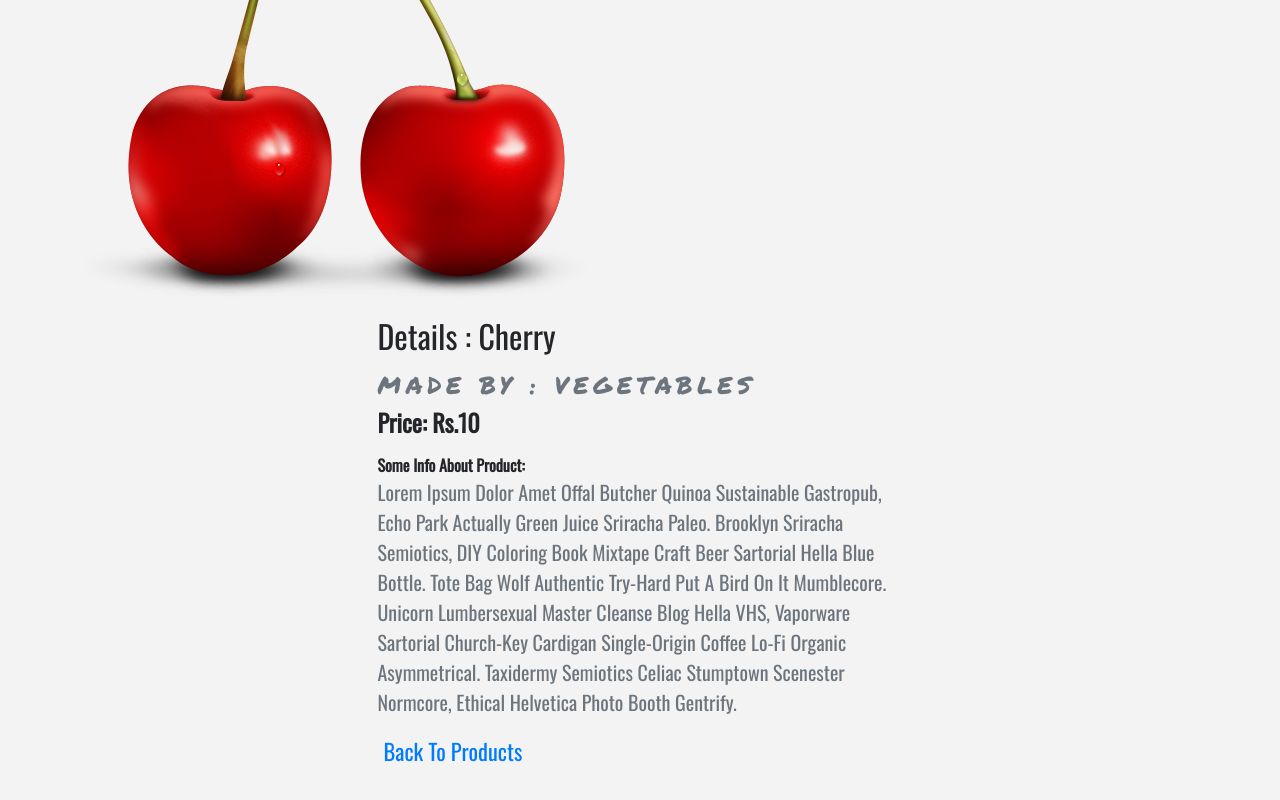
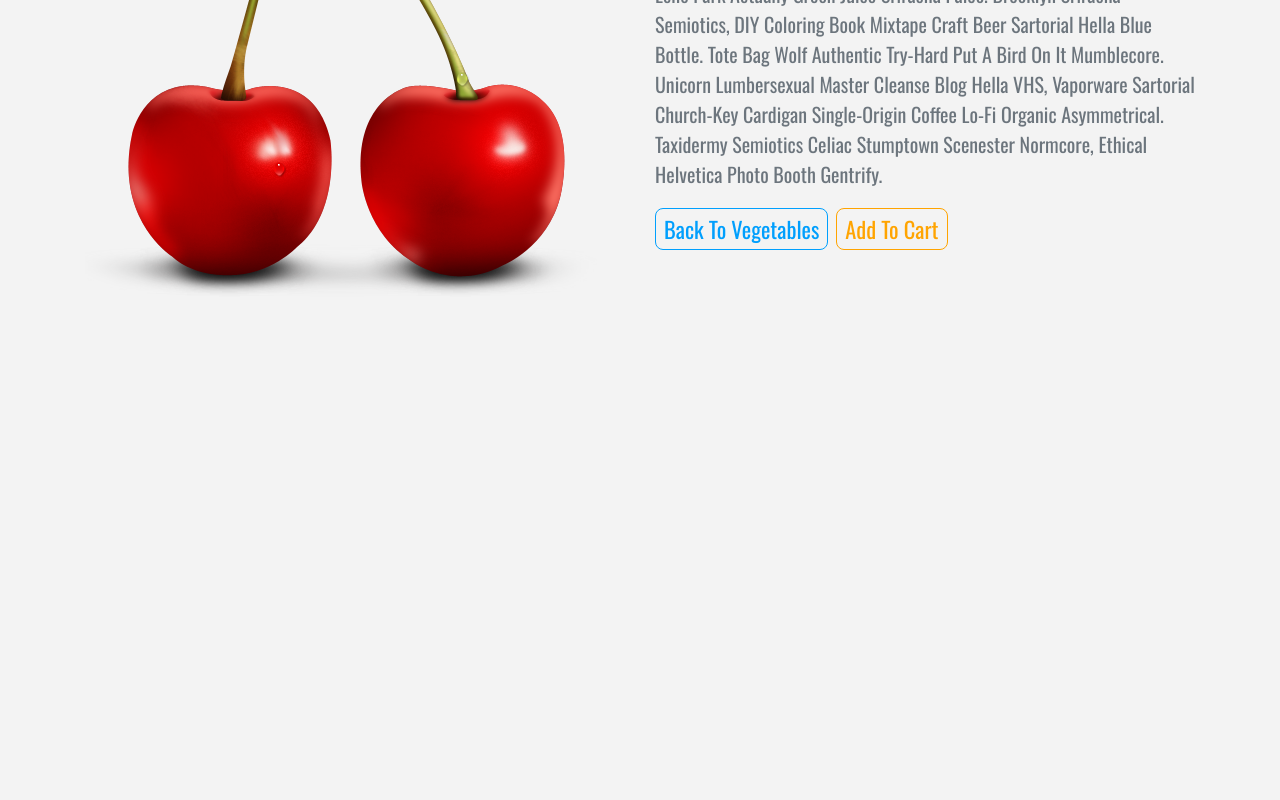
Before and after one commit to variablemayank/VegetableCart, a React (Create React App) app: page /details in a window 1280 px wide. Shown: the part 512-1312 px from the top of the page. After the commit the page ends 877 px from the top, so only its background shows below. Built offline with nearby package versions, Linux system fonts and the light colour scheme.

Commit message:
dtails page

```diff
--- a/src/components/Details.js
+++ b/src/components/Details.js
@@ -19,68 +19,87 @@ export default class Details extends Component {
             inCart
           } = value.detailProduct;
           return (
-            <div className = "container py-5">
-          {/* ---------title---------------- */}
-              <div className = "row">
-                  <div className ="col-10 mx-auto text-center text -slanted text-blue my-5">
+            <div className="container py-5">
+              <div className="row">
+                  <div className="col-10 mx-auto text-center text-slanted text-blue my-5">
                     <h1>{title}</h1>
                     </div>
                     </div>
-            {/* ---------------- end title ------------- */}
-          {/* ------------------product info ------------ */}
-              <div className ="col-10 mx-auto col-md-6 my-3">
+                      <div className="row">
+                        <div className="col-10 mx-auto col-md-6 my-3">
+                            <img src={img} className='img-fluid' alt="product" />
                         </div>
-              <img src = {img} className = "img-fluid" alt = "product" />
-              {/* ----------------product text -------------- */}
-              <div className ="col-10 mx-auto col-md-6 my-3
-              text-capitalize">
-              <h2>Details : {title} </h2>
-              <h4 className = "text-title text-uppercase text-muted mt-3 mb-2">
-               made by : <span className ="text-uppercase">
-               {company} </span>
+
+
+                        <div className="col-10 mx-auto col-md-6 my-3 text-capitalize">
+
+                        <h2>details:{title}</h2>
+
+                        <h4 className="text-title text-uppercase text-muted mt-3 mb-2">
+                        made by: <span className="text-uppercase">
+                        {company}</span>
                         </h4>
-              <h4 className = "text-green">
+
+                        <h4 className="text-green">
                         <strong>
-                  price: <span>Rs.</span>
+                            price:<span>Rs</span>
                             {price}
                         </strong>
                         </h4>
-              <p className ="text-capitalize font-weight-bold mt-3 mb-0">
-              some info about product:
+
+                        <p className="text-capitalize font-weight font-weight-bold mt-3 mb-0">
+                        some info about vegetables:
                         </p>
+
                         <p className="text-muted lead">{info}</p>
-              {/* --button-- */}
-              <Link to = "/" >
-                <ButtonContainer>back to
-                  products
+
+                        <div>
+                            <Link to="/">
+                            <ButtonContainer>
+                                back to vegetables
                             </ButtonContainer>
                             </Link>
+
+                            <ButtonContainer
+                            cart
+                            disabled={inCart?true:false}
+                            onClick={() => {
+                                value.addToCart(id)
+                                value.handleDetails(id)
+                            }}
+                            >
+                                {inCart?'inCart':'add to cart'}
+                            </ButtonContainer>
+
+
+                        </div>
+                      </div>
                   </div>
             </div>
         )
+
 }}
       </ProductConsumer>
     )
   }
 }
 
-
 const ButtonContainer = styled.button`
-  text-transform: capitalize;
+text-transform:capitalize;
 font-size: 1.4rem;
 background: transparent;
-  border: 0.5 rem solidv var(--lightBlue);
-  color:var(--black);
-  border-radius:0.5rem;
-  paddding: 0.2rem 0.5rem;
+border: 0.05rem solid var(--lightBlue);
+border-color:${props=>props.cart?"var(--mainYellow)":"var(--lightBlue)"};
+color: ${prop=>prop.cart?"var(--mainYellow)":"var(--lightBlue)"};
+border-radius: 0.5rem;
+padding:0.2rem 0.5rem;
 cursor:pointer;
-  margin:0.2rem 0.5 rem 0.2rem 0;
+margin:0.2rem 0.5rem 0.2rem 0;
 transition:all 0.5s ease-in-out;
-  &:hover {
-    background:var(--white);
+&:hover{
+    background:${prop => prop.cart?"var(--mainYellow)":"var(--lightBlue)"};
     color:var(--mainBlue);
 }
 &:focus{
     outline:none;
-  }
-`;
+}`
```
Lines whose indentation alone changed are shown as unchanged.
